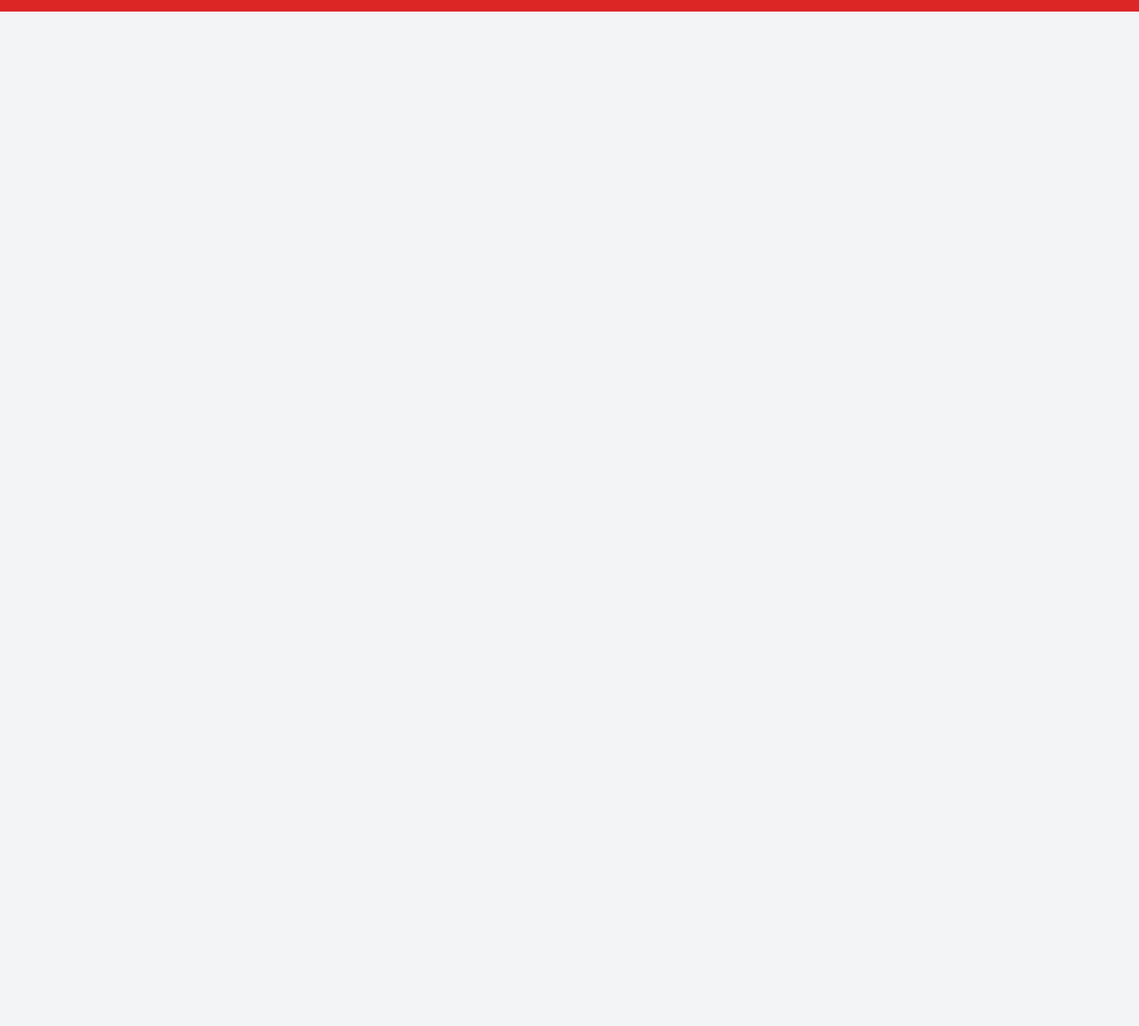
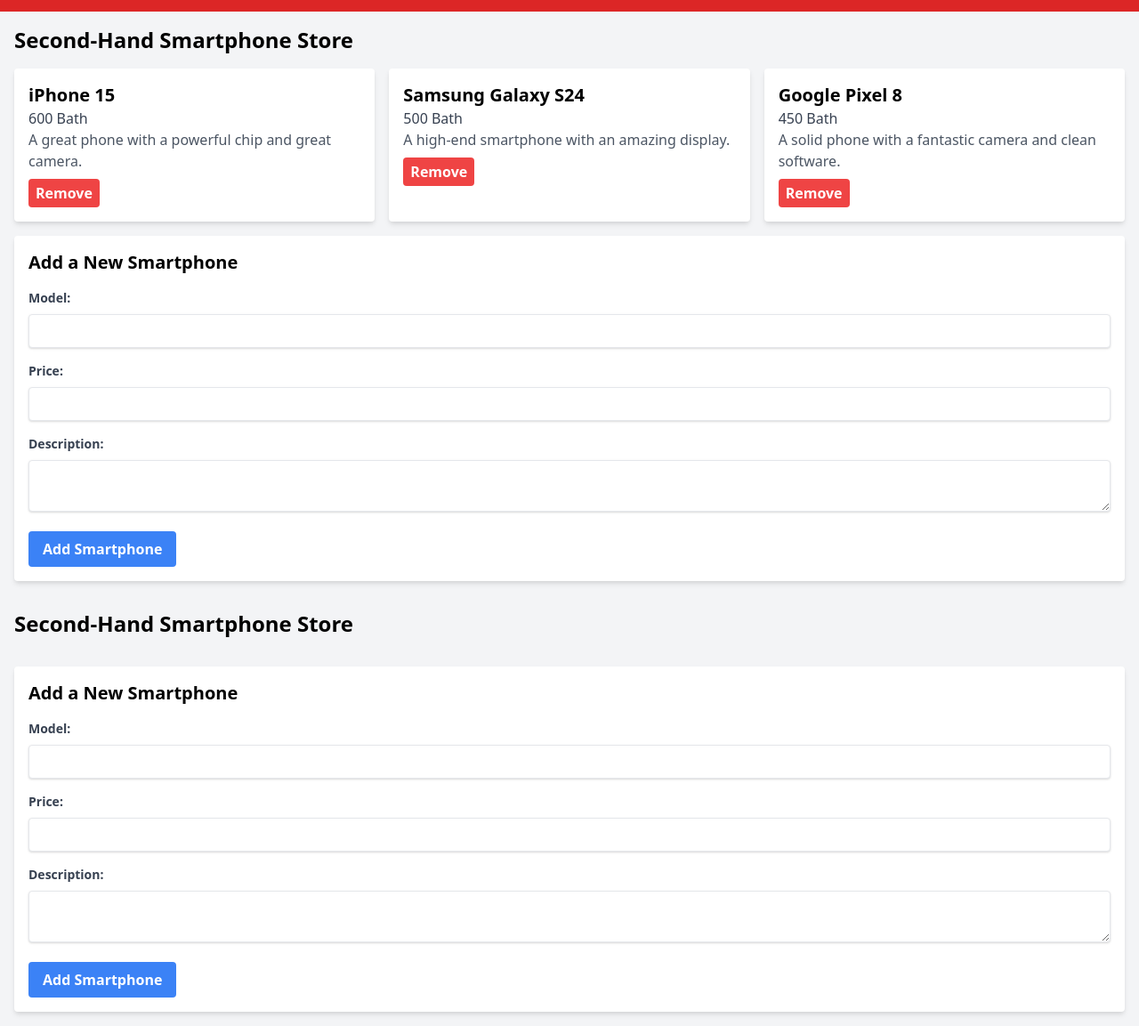
Before and after one commit to porchworrapon/Pluto, a website: page index.html in a window 1280 px wide. Shown: the part 519-1672 px from the top of the page at 89% size. Before the commit the page ends 800 px from the top, so only its background shows below. Drawn offline with nearby package versions, Linux system fonts and the light colour scheme.

Commit message:
bugged!!
duplicated system

```diff
--- /dev/null
+++ b/App.js
@@ -0,0 +1,134 @@
+// app.js
+
+
+//ระบบซื้อของ smartphone มือ 2
+document.addEventListener('DOMContentLoaded', () => {
+    const smartphoneList = document.getElementById('smartphone-list');
+    const addSmartphoneForm = document.getElementById('add-smartphone-form');
+    const modelInput = document.getElementById('model');
+    const priceInput = document.getElementById('price');
+    const descriptionInput = document.getElementById('description');
+
+    const buyModal = document.getElementById('buyModal');
+    const buyModalText = document.getElementById('buyModalText');
+    const cancelBuyButton = document.getElementById('cancelBuyButton');
+    const confirmBuyButton = document.getElementById('confirmBuyButton');
+
+    let currentBuyIndex = null;
+
+    const smartphones = [
+        { model: 'iPhone 12', price: 600, description: 'A great phone with a powerful chip and great camera.' },
+        { model: 'Samsung Galaxy S20', price: 500, description: 'A high-end smartphone with an amazing display.' },
+        { model: 'Google Pixel 5', price: 450, description: 'A solid phone with a fantastic camera and clean software.' }
+    ];
+
+    const renderSmartphones = () => {
+        smartphoneList.innerHTML = '';
+        smartphones.forEach((phone, index) => {
+            const phoneElement = document.createElement('div');
+            phoneElement.classList.add('bg-white', 'p-4', 'rounded', 'shadow-md');
+            phoneElement.innerHTML = `
+                <h3 class="text-xl font-bold">${phone.model}</h3>
+                <p class="text-gray-700">$${phone.price}</p>
+                <p class="text-gray-600">${phone.description}</p>
+                <div class="mt-2">
+                    <button class="bg-green-500 hover:bg-green-700 text-white font-bold py-1 px-2 rounded mr-2" onclick="buySmartphone(${index})">Buy</button>
+                    <button class="bg-red-500 hover:bg-red-700 text-white font-bold py-1 px-2 rounded" onclick="removeSmartphone(${index})">Remove</button>
+                </div>
+            `;
+            smartphoneList.appendChild(phoneElement);
+        });
+    };
+
+    const addSmartphone = (event) => {
+        event.preventDefault();
+        const newSmartphone = {
+            model: modelInput.value,
+            price: parseFloat(priceInput.value),
+            description: descriptionInput.value
+        };
+        smartphones.push(newSmartphone);
+        renderSmartphones();
+        addSmartphoneForm.reset();
+    };
+
+    window.removeSmartphone = (index) => {
+        smartphones.splice(index, 1);
+        renderSmartphones();
+    };
+
+    window.buySmartphone = (index) => {
+        currentBuyIndex = index;
+        const phone = smartphones[index];
+        buyModalText.textContent = `Are you sure you want to buy the ${phone.model} for $${phone.price}?`;
+        buyModal.classList.remove('hidden');
+    };
+
+    cancelBuyButton.addEventListener('click', () => {
+        buyModal.classList.add('hidden');
+        currentBuyIndex = null;
+    });
+
+    confirmBuyButton.addEventListener('click', () => {
+        if (currentBuyIndex !== null) {
+            smartphones.splice(currentBuyIndex, 1);
+            renderSmartphones();
+            buyModal.classList.add('hidden');
+            currentBuyIndex = null;
+            alert('Purchase successful!');
+        }
+    });
+
+    addSmartphoneForm.addEventListener('submit', addSmartphone);
+    renderSmartphones();
+});
+
+// ระบบขายของ smartphone มือ2
+document.addEventListener('DOMContentLoaded', () => {
+    const smartphoneList = document.getElementById('smartphone-list');
+    const addSmartphoneForm = document.getElementById('add-smartphone-form');
+    const modelInput = document.getElementById('model');
+    const priceInput = document.getElementById('price');
+    const descriptionInput = document.getElementById('description');
+
+    const smartphones = [
+        { model: 'iPhone 15', price: 600, description: 'A great phone with a powerful chip and great camera.' },
+        { model: 'Samsung Galaxy S24', price: 500, description: 'A high-end smartphone with an amazing display.' },
+        { model: 'Google Pixel 8', price: 450, description: 'A solid phone with a fantastic camera and clean software.' }
+    ];
+
+    const renderSmartphones = () => {
+        smartphoneList.innerHTML = '';
+        smartphones.forEach((phone, index) => {
+            const phoneElement = document.createElement('div');
+            phoneElement.classList.add('bg-white', 'p-4', 'rounded', 'shadow-md');
+            phoneElement.innerHTML = `
+                <h3 class="text-xl font-bold">${phone.model}</h3>
+                <p class="text-gray-700">${phone.price} Bath</p>
+                <p class="text-gray-600">${phone.description}</p>
+                <button class="bg-red-500 hover:bg-red-700 text-white font-bold py-1 px-2 rounded mt-2" onclick="removeSmartphone(${index})">Remove</button>
+            `;
+            smartphoneList.appendChild(phoneElement);
+        });
+    };
+
+    const addSmartphone = (event) => {
+        event.preventDefault();
+        const newSmartphone = {
+            model: modelInput.value,
+            price: parseFloat(priceInput.value),
+            description: descriptionInput.value
+        };
+        smartphones.push(newSmartphone);
+        renderSmartphones();
+        addSmartphoneForm.reset();
+    };
+
+    window.removeSmartphone = (index) => {
+        smartphones.splice(index, 1);
+        renderSmartphones();
+    };
+
+    addSmartphoneForm.addEventListener('submit', addSmartphone);
+    renderSmartphones();
+});
--- a/index.html
+++ b/index.html
@@ -11,6 +11,8 @@
 
 
 <body>
+
+    <!-- buying -->
 
     <body class="bg-gray-100">
         <nav class="bg-red-600 p-4">
@@ -63,6 +65,90 @@
         </script>
     </body>
 
-</body>
+    <body class="bg-gray-100">
+        <div class="container mx-auto p-4">
+            <h1 class="text-2xl font-bold mb-4">Second-Hand Smartphone Store</h1>
+            <div id="smartphone-list" class="grid grid-cols-1 md:grid-cols-2 lg:grid-cols-3 gap-4 mb-4">
+                <!-- Smartphone items will be appended here -->
+            </div>
+            <div class="bg-white p-4 rounded shadow-md">
+                <h2 class="text-xl font-bold mb-4">Add a New Smartphone</h2>
+                <form id="add-smartphone-form">
+                    <div class="mb-4">
+                        <label class="block text-gray-700 text-sm font-bold mb-2">Model:</label>
+                        <input type="text" id="model"
+                            class="shadow appearance-none border rounded w-full py-2 px-3 text-gray-700 leading-tight focus:outline-none focus:shadow-outline"
+                            required>
+                    </div>
+                    <div class="mb-4">
+                        <label class="block text-gray-700 text-sm font-bold mb-2">Price:</label>
+                        <input type="number" id="price"
+                            class="shadow appearance-none border rounded w-full py-2 px-3 text-gray-700 leading-tight focus:outline-none focus:shadow-outline"
+                            required>
+                    </div>
+                    <div class="mb-4">
+                        <label class="block text-gray-700 text-sm font-bold mb-2">Description:</label>
+                        <textarea id="description"
+                            class="shadow appearance-none border rounded w-full py-2 px-3 text-gray-700 leading-tight focus:outline-none focus:shadow-outline"
+                            required></textarea>
+                    </div>
+                    <button type="submit"
+                        class="bg-blue-500 hover:bg-blue-700 text-white font-bold py-2 px-4 rounded focus:outline-none focus:shadow-outline">Add
+                        Smartphone</button>
+                </form>
+            </div>
+        </div>
+
+        <!-- Buy Modal -->
+        <div id="buyModal" class="fixed inset-0 flex items-center justify-center bg-black bg-opacity-50 hidden">
+            <div class="bg-white p-4 rounded shadow-md w-full max-w-md">
+                <h2 class="text-xl font-bold mb-4">Confirm Purchase</h2>
+                <p id="buyModalText" class="mb-4"></p>
+                <div class="flex justify-end">
+                    <button id="cancelBuyButton"
+                        class="bg-gray-500 hover:bg-gray-700 text-white font-bold py-2 px-4 rounded mr-2">Cancel</button>
+                    <button id="confirmBuyButton"
+                        class="bg-green-500 hover:bg-green-700 text-white font-bold py-2 px-4 rounded">Buy</button>
+                </div>
+            </div>
+        </div>
+
+        <!--  selling -->
+
+        <body class="bg-gray-100">
+            <div class="container mx-auto p-4">
+                <h1 class="text-2xl font-bold mb-4">Second-Hand Smartphone Store</h1>
+                <div id="smartphone-list" class="grid grid-cols-1 md:grid-cols-2 lg:grid-cols-3 gap-4 mb-4">
+                    <!-- Smartphone items will be appended here -->
+                </div>
+                <div class="bg-white p-4 rounded shadow-md">
+                    <h2 class="text-xl font-bold mb-4">Add a New Smartphone</h2>
+                    <form id="add-smartphone-form">
+                        <div class="mb-4">
+                            <label class="block text-gray-700 text-sm font-bold mb-2">Model:</label>
+                            <input type="text" id="model"
+                                class="shadow appearance-none border rounded w-full py-2 px-3 text-gray-700 leading-tight focus:outline-none focus:shadow-outline"
+                                required>
+                        </div>
+                        <div class="mb-4">
+                            <label class="block text-gray-700 text-sm font-bold mb-2">Price:</label>
+                            <input type="number" id="price"
+                                class="shadow appearance-none border rounded w-full py-2 px-3 text-gray-700 leading-tight focus:outline-none focus:shadow-outline"
+                                required>
+                        </div>
+                        <div class="mb-4">
+                            <label class="block text-gray-700 text-sm font-bold mb-2">Description:</label>
+                            <textarea id="description"
+                                class="shadow appearance-none border rounded w-full py-2 px-3 text-gray-700 leading-tight focus:outline-none focus:shadow-outline"
+                                required></textarea>
+                        </div>
+                        <button type="submit"
+                            class="bg-blue-500 hover:bg-blue-700 text-white font-bold py-2 px-4 rounded focus:outline-none focus:shadow-outline">Add
+                            Smartphone</button>
+                    </form>
+                </div>
+            </div>
+            <script src="App.js"></script>
+        </body>
 
 </html>
```
Also changed, not shown: 2 other files.
